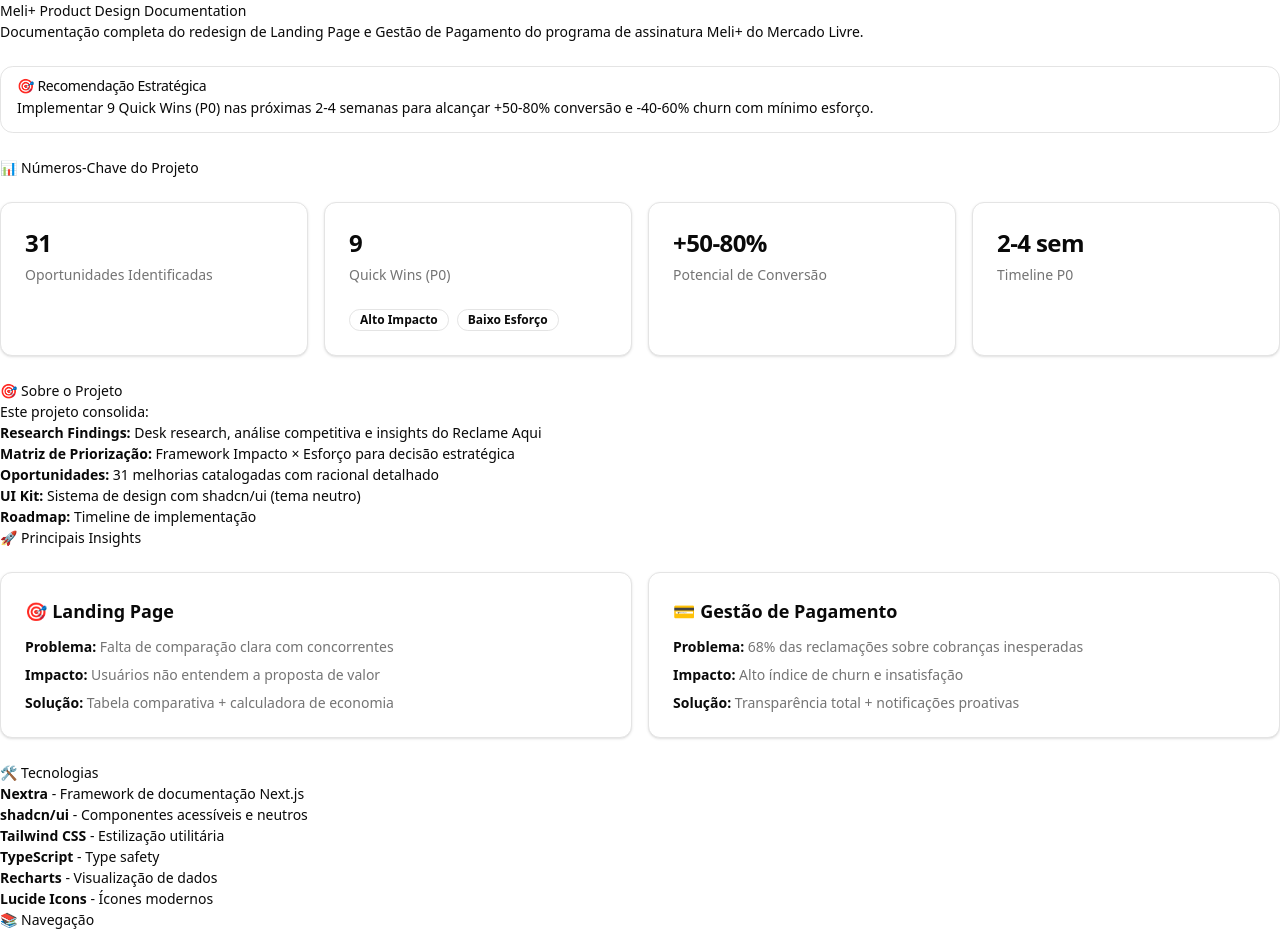
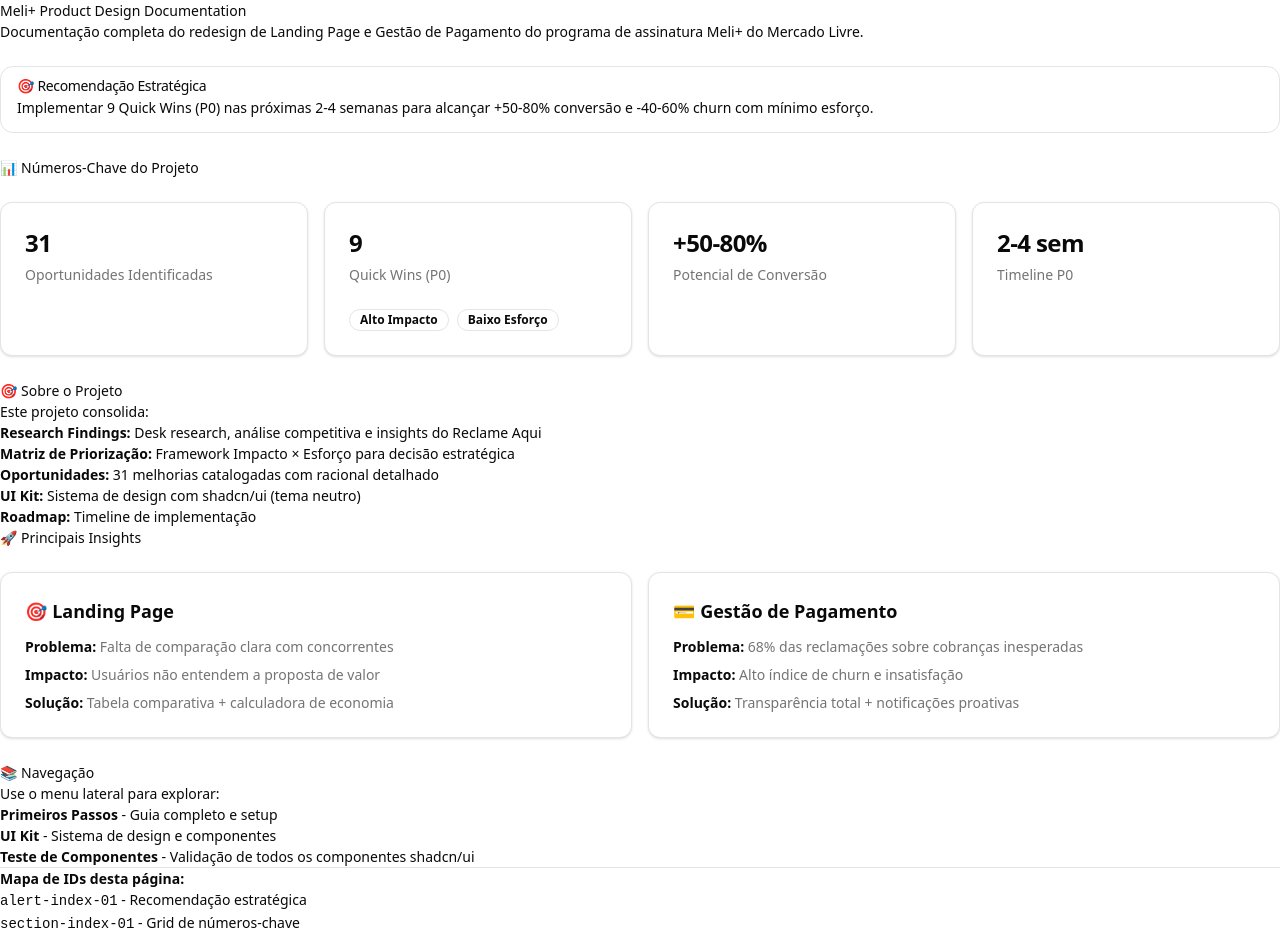
Before and after one commit to thaisnsouzaproductdesigner/Meli, a Next.js app: page / in a window 1280 px wide. Shown: the top 933 px of the page. Built offline with nearby package versions, Linux system fonts and the light colour scheme.

Commit message:
feat: Remover seção Tecnologias da página index
- Removida seção '## 🛠️ Tecnologias' completa
- Removida lista de tecnologias (Nextra, shadcn/ui, Tailwind, etc)
- Conforme solicitação do usuário

```diff
--- a/pages/index.mdx
+++ b/pages/index.mdx
@@ -85,15 +85,6 @@ Este projeto consolida:
   </Card>
 </div>
 
-## 🛠️ Tecnologias
-
-- **Nextra** - Framework de documentação Next.js
-- **shadcn/ui** - Componentes acessíveis e neutros
-- **Tailwind CSS** - Estilização utilitária
-- **TypeScript** - Type safety
-- **Recharts** - Visualização de dados
-- **Lucide Icons** - Ícones modernos
-
 ## 📚 Navegação
 
 Use o menu lateral para explorar:
```
